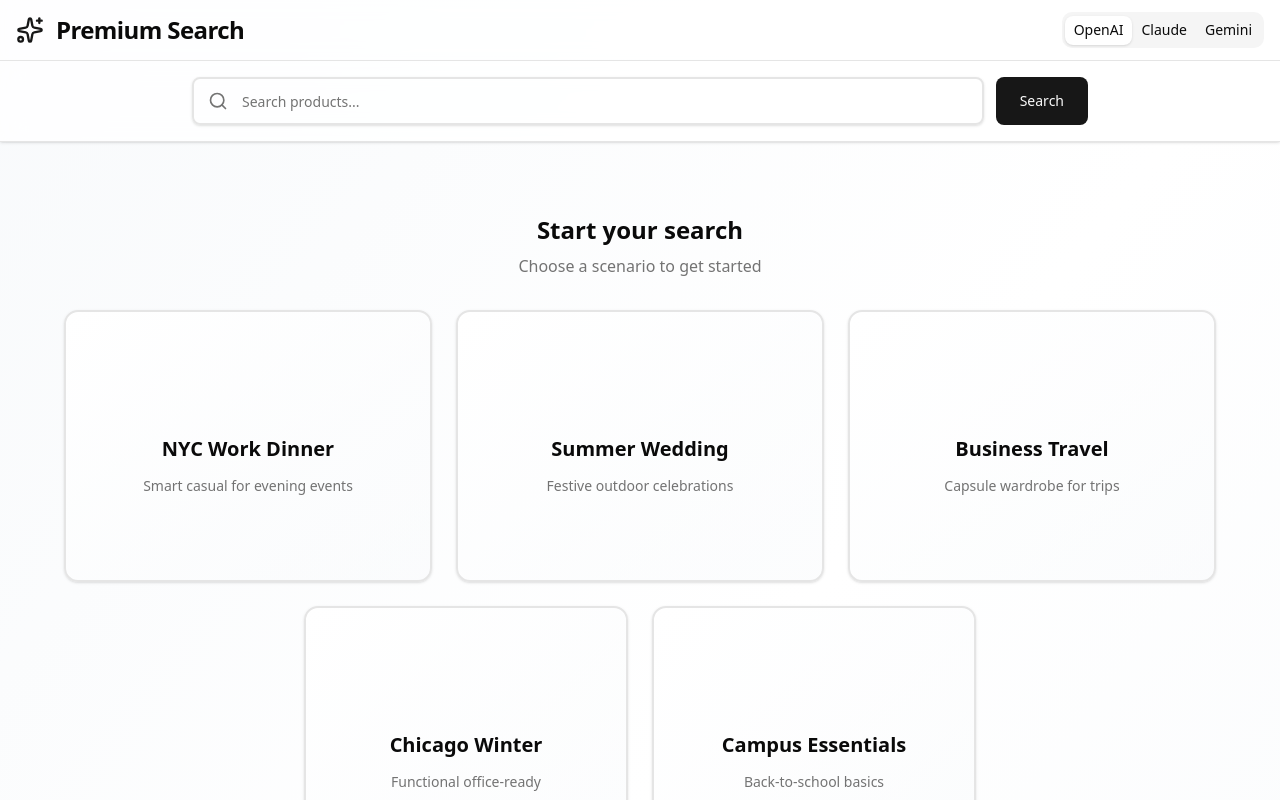
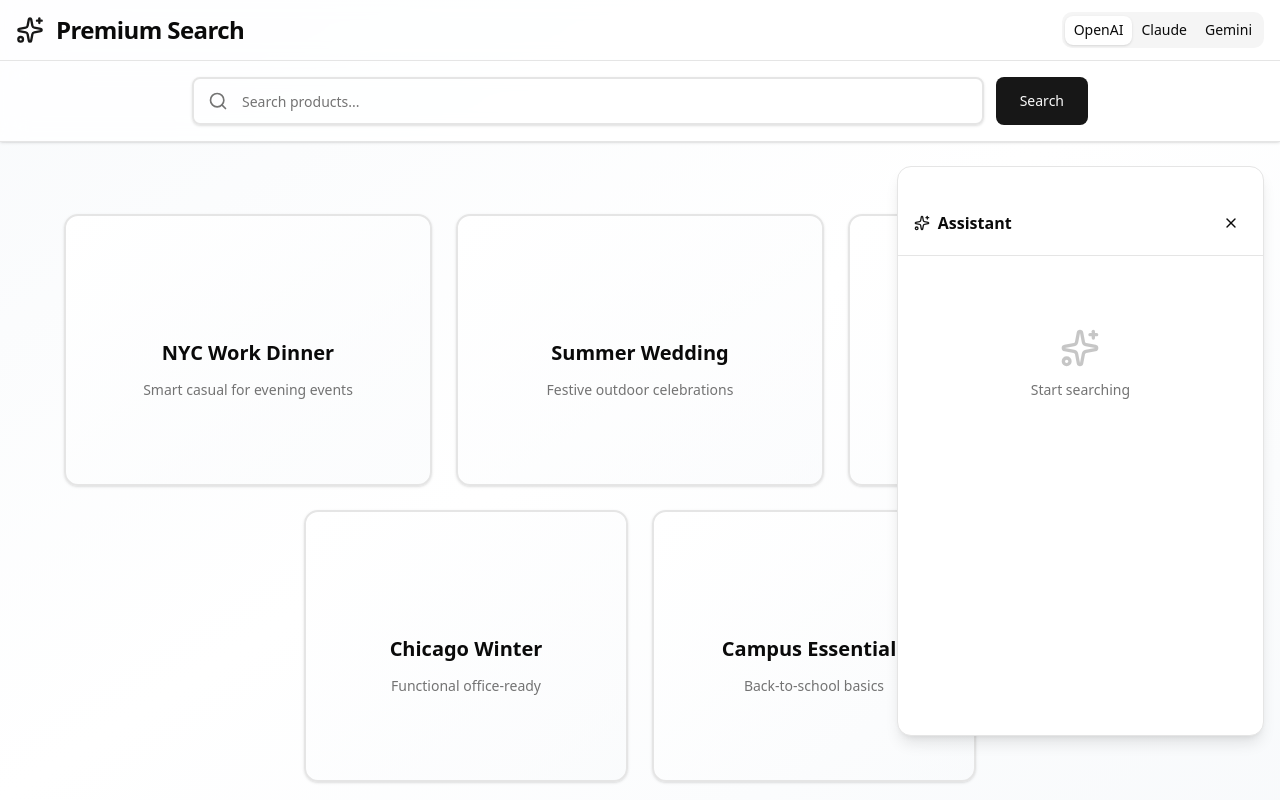
Before and after one commit to Romelk/latest-trial-search, a Next.js app: page / in a window 1280 px wide. Both pictures are taken after a click on the button 1228 px from the left and 748 px from the top of the page. Shown: the top 800 px of the page. Built offline with nearby package versions, Linux system fonts and the light colour scheme; some icons are missing.

Commit message:
fixing assitant scroll and alignment

```diff
--- a/app/page.tsx
+++ b/app/page.tsx
@@ -1066,7 +1066,7 @@ export default function Home() {
       {/* Main Content */}
       <main className="container mx-auto px-4 py-6">
         {/* Results and Assistant Layout */}
-        <div className="grid grid-cols-1 lg:grid-cols-1 gap-6">
+        <div className="grid grid-cols-[7fr_3fr] lg:grid-cols-[7fr_3fr] gap-6">
           {/* Results Grid */}
           <div>
             {isLoading ? (
@@ -1270,12 +1270,12 @@ export default function Home() {
                   ))}
                 </motion.div>
               </>
-            ) : (query.trim() && session && !isLoading && resultCount === 0) ? (
+            ) : query.trim() && session && !isLoading && resultCount === 0 ? (
               // No results state
               <motion.div
                 initial={{ opacity: 0 }}
                 animate={{ opacity: 1 }}
-                className="py-12"
+                className="py-12 absolute left-0 right-0 w-full"
               >
                 <div className="text-center mb-8">
                   <Search className="h-16 w-16 mx-auto mb-4 text-muted-foreground opacity-40" />
@@ -1355,16 +1355,8 @@ export default function Home() {
                 animate={{ opacity: 1 }}
                 className="py-12"
               >
-                <div className="text-center mb-8">
-                  {/* <Search className="h-16 w-16 mx-auto mb-4 text-muted-foreground opacity-40" /> */}
-                  <h3 className="text-2xl font-semibold mb-2">
-                    Start your search
-                  </h3>
-                  <p className="text-muted-foreground">
-                    Choose a scenario to get started
-                  </p>
-                </div>
-                <div className="max-w-6xl mx-auto">
+
+                <div className="max-w-6xl mx-auto   absolute left-0 right-0 w-full">
                   {/* Row 1: 3 tiles */}
                   <div className="grid grid-cols-1 md:grid-cols-3 gap-6 mb-6">
                     {SCENARIOS.slice(0, 3).map((scenario, idx) => (
@@ -1440,7 +1432,7 @@ export default function Home() {
                 animate={{ opacity: 1, x: 0 }}
                 exit={{ opacity: 0, x: 20 }}
                 transition={{ duration: 0.3 }}
-                className="lg:sticky lg:top-[145px] lg:h-[calc(100vh-145px)] order-first lg:order-last"
+                className="lg:sticky lg:top-[200px] lg:h-[calc(100vh-230px)] order-first lg:order-last"
               >
                 <Card className="h-full flex flex-col shadow-lg border">
                   <div className="p-4 border-b flex items-center justify-between">
@@ -2035,7 +2027,9 @@ export default function Home() {
                     ) : productInsight?.tradeoffs &&
                       productInsight.tradeoffs.length > 0 ? (
                       <Card className="p-4">
-                      <h4 className="font-semibold text-sm mb-3">Tradeoffs</h4>
+                        <h4 className="font-semibold text-sm mb-3">
+                          Tradeoffs
+                        </h4>
                         <ul className="space-y-2">
                           {productInsight.tradeoffs.map(
                             (tradeoff: string, idx: number) => (
```
Lines whose indentation alone changed are shown as unchanged.
